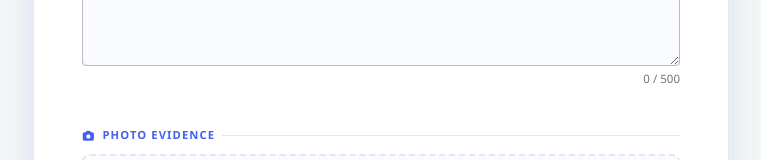
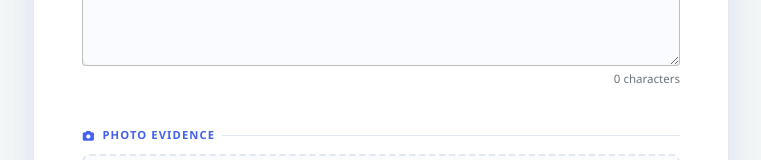
Before and after one commit to fuad023/nagorik-ai, a React (Vite) app in the folder client/: page /report in a window 1280 px wide. Shown: the part 494-654 px from the top of the page, without its empty margins (259-1020 px from the left). Built offline with nearby package versions, Linux system fonts and the light colour scheme; no server answers; the HTML template or start-up script is replaced by a standard one.

Commit message:
Title restriction removed on Location Tracking.

```diff
--- a/client/src/views/ReportForm.tsx
+++ b/client/src/views/ReportForm.tsx
@@ -15,7 +15,6 @@ import LocationPicker, { LocationResult } from './LocationPicker'
 import '../styles/ReportForm.css'
 import api from '../api'
 
-const MAX_DESC = 500
 
 interface FormData {
     location: string
@@ -80,7 +79,6 @@ export default function ReportForm() {
 
     const handleInput = (e: ChangeEvent<HTMLInputElement | HTMLTextAreaElement>) => {
         const { name, value } = e.target
-        if (name === 'description' && value.length > MAX_DESC) return
         setFormData((prev) => ({ ...prev, [name]: value }))
     }
 
@@ -161,7 +159,6 @@ export default function ReportForm() {
         }
     }
 
-    const descLen = formData.description.length
 
     return (
         <div className="app-wrapper">
@@ -258,6 +255,7 @@ export default function ReportForm() {
                                             label={<>Location <span className="req">*</span></>}
                                             placeholder="e.g. 42 Elm Street, Downtown"
                                             required
+                                            maxLength={255}
                                             style={{ paddingLeft: '2.4rem' }}
                                         />
                                     </MDBValidationItem>
@@ -275,7 +273,7 @@ export default function ReportForm() {
                                     Issue Description
                                 </p>
                                 <div className="input-icon-wrapper textarea-wrapper">
-                                    <MDBValidationItem invalid feedback="Please describe the issue (minimum 32 characters).">
+                                    <MDBValidationItem invalid feedback="Please describe the issue.">
                                         <MDBTextArea
                                             name="description"
                                             value={formData.description}
@@ -284,13 +282,12 @@ export default function ReportForm() {
                                             placeholder="Describe what happened, when you noticed it, and any other relevant details…"
                                             rows={5}
                                             required
-                                            minLength={32}
                                             style={{ paddingLeft: '2.4rem' }}
                                         />
                                     </MDBValidationItem>
                                 </div>
-                                <p className={`char-counter${descLen > MAX_DESC * 0.9 ? descLen >= MAX_DESC ? ' limit' : ' warn' : ''}`}>
-                                    {descLen} / {MAX_DESC}
+                                <p className="char-counter">
+                                    {formData.description.length} {formData.description.length === 1 ? 'character' : 'characters'}
                                 </p>
                             </MDBCol>
 
```
Also changed, not shown: 1 other file (tests, documents, lock files or other folders).
